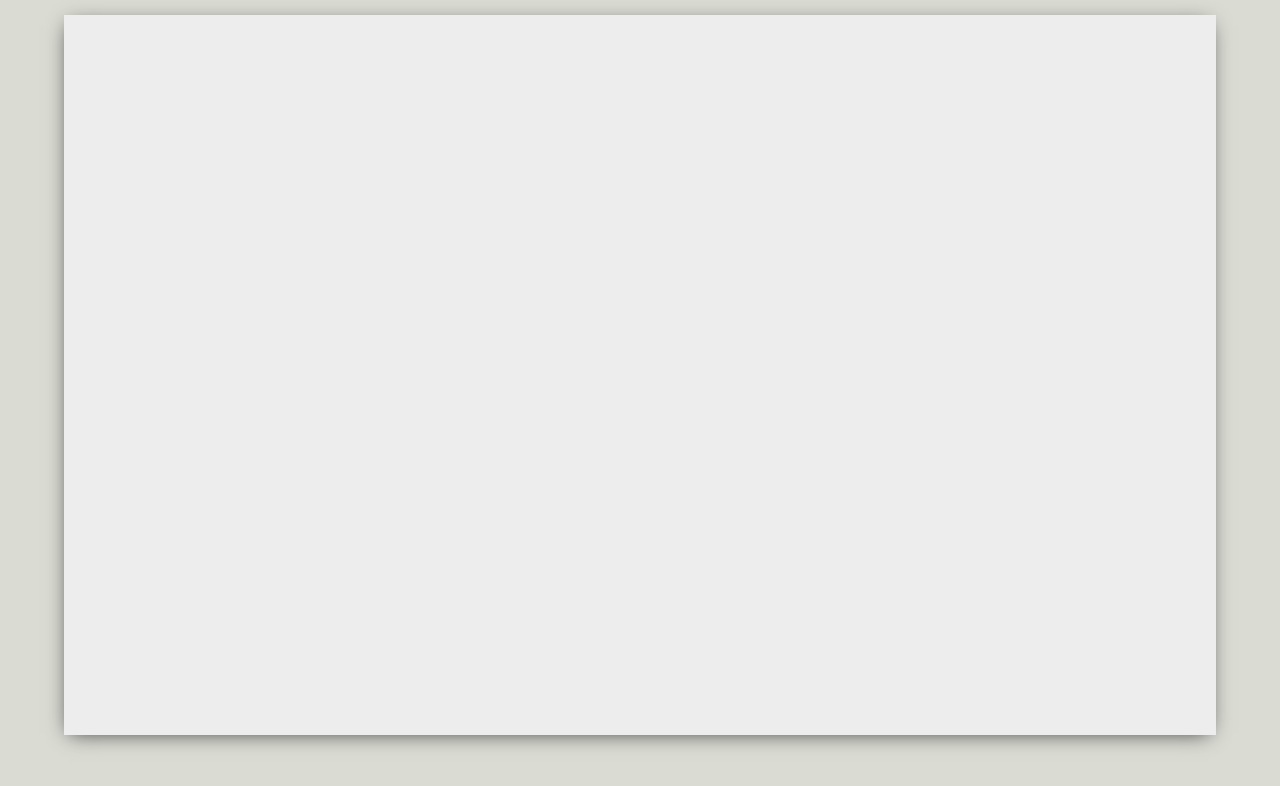
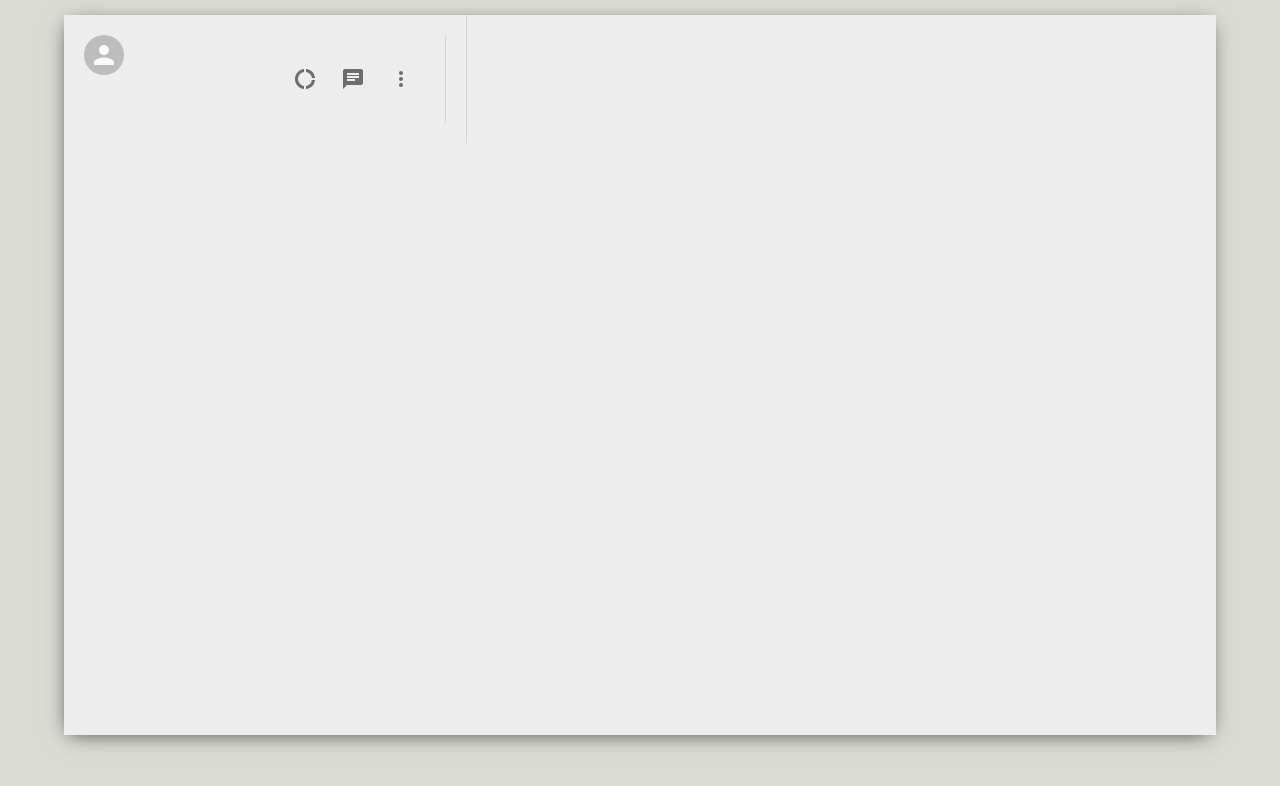
Before and after one commit to maneshwar-mehra-au6/Whatsapp-MERN-Clone, a React (Create React App) app in the folder whatsapp-mern/: page / in a window 1280 px wide. Shown: the top 786 px of the page. Built offline with nearby package versions, Linux system fonts and the light colour scheme.

Commit message:
added UI icons to the Sidebar

```diff
--- a/whatsapp-mern/package.json
+++ b/whatsapp-mern/package.json
@@ -3,6 +3,8 @@
   "version": "0.1.0",
   "private": true,
   "dependencies": {
+    "@material-ui/core": "^4.11.4",
+    "@material-ui/icons": "^4.11.2",
     "@testing-library/jest-dom": "^5.14.1",
     "@testing-library/react": "^11.2.7",
     "@testing-library/user-event": "^12.8.3",
--- a/whatsapp-mern/src/App.js
+++ b/whatsapp-mern/src/App.js
@@ -1,10 +1,11 @@
 import './App.css';
+import Sidebar from './components/Sidebar';
 
 function App() {
   return (
     <div className="app">
       <div className="app__body">
-
+        <Sidebar />
       </div>
     </div>
   );
--- /dev/null
+++ b/whatsapp-mern/src/components/Sidebar.css
@@ -0,0 +1,25 @@
+.sidebar {
+  display: flex;
+  flex-direction: column;
+  flex: 0.35;
+}
+
+.sidebar__header {
+  display: flex;
+  justify-content: space-between;
+  padding: 20px;
+  border-right: 1px solid lightgray;
+}
+
+.sidebar__headerRight {
+  display: flex;
+  align-items: center;
+  justify-content: space-between;
+  min-width: 10vw;
+}
+
+.sidebar__headerRight > .MuiSvgIcon-root {
+  /* targetting the material UI class */
+  margin-right: 2vw;
+  font-size: 24px !important;
+}
--- a/whatsapp-mern/src/components/Sidebar.js
+++ b/whatsapp-mern/src/components/Sidebar.js
@@ -1,9 +1,29 @@
 import React from 'react'
 import './Sidebar.css'
+import { Avatar, IconButton } from "@material-ui/core";
+import DonutLargeIcon from "@material-ui/icons/DonutLarge";
+import ChatIcon from "@material-ui/icons/Chat";
+import MoreVertIcon from "@material-ui/icons/MoreVert";
+import { SearchOutlined } from "@material-ui/icons";
+
+
 const Sidebar = () => {
     return (
-        <div>
-            <div className="sidebar__header"></div>
+        <div className="sidebar">
+            <div className="sidebar__header">
+                <Avatar />
+                <div className="sidebar__header">
+                    <IconButton>
+                        <DonutLargeIcon />
+                    </IconButton>
+                    <IconButton>
+                        <ChatIcon />
+                    </IconButton>
+                    <IconButton>
+                        <MoreVertIcon />
+                    </IconButton>
+                </div>
+            </div>
             <div className="sidebar__search"></div>
             <div className="sidebar__chats"></div>
         </div>
```
Also changed, not shown: 1 other file (tests, documents, lock files or other folders).
